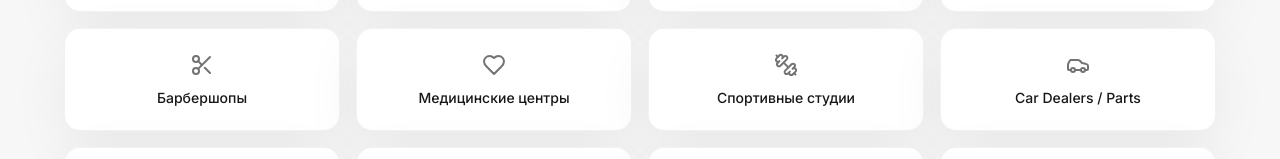
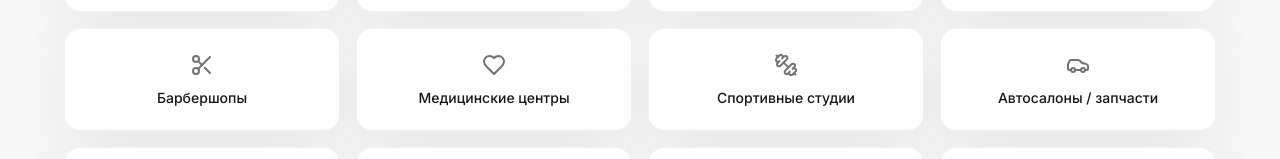
Before and after one commit to Wellify-Group/wellify-business, a Next.js app: page / in a window 1280 px wide. Shown: the part 979-1138 px from the top of the page. Built offline with nearby package versions, Linux system fonts and the light colour scheme; no server answers.

Commit message:
обновление

```diff
--- a/app/page.tsx
+++ b/app/page.tsx
@@ -90,13 +90,16 @@ export default function Home() {
         : translationKey === 'fitness_gym' ? 'sports'
         : translationKey;
 
+      // Для ключей переводов заменяем дефисы на подчеркивания (car-dealer -> car_dealer)
+      const translationKeyNormalized = normalizedKey.replace(/-/g, '_');
+
       // Получаем описание для категории
-      const descriptionKey = `landing_industriesDescriptions_${normalizedKey}`;
+      const descriptionKey = `landing_industriesDescriptions_${translationKeyNormalized}`;
       const description = t(descriptionKey) || "";
 
       return {
         id: business.id,
-        label: t(`biz_${normalizedKey}`) || business.name,
+        label: t(`biz_${translationKeyNormalized}`) || business.name,
         description: description,
         icon: iconMap[normalizedKey] || iconMap[translationKey] || Store,
         data: business,
```
